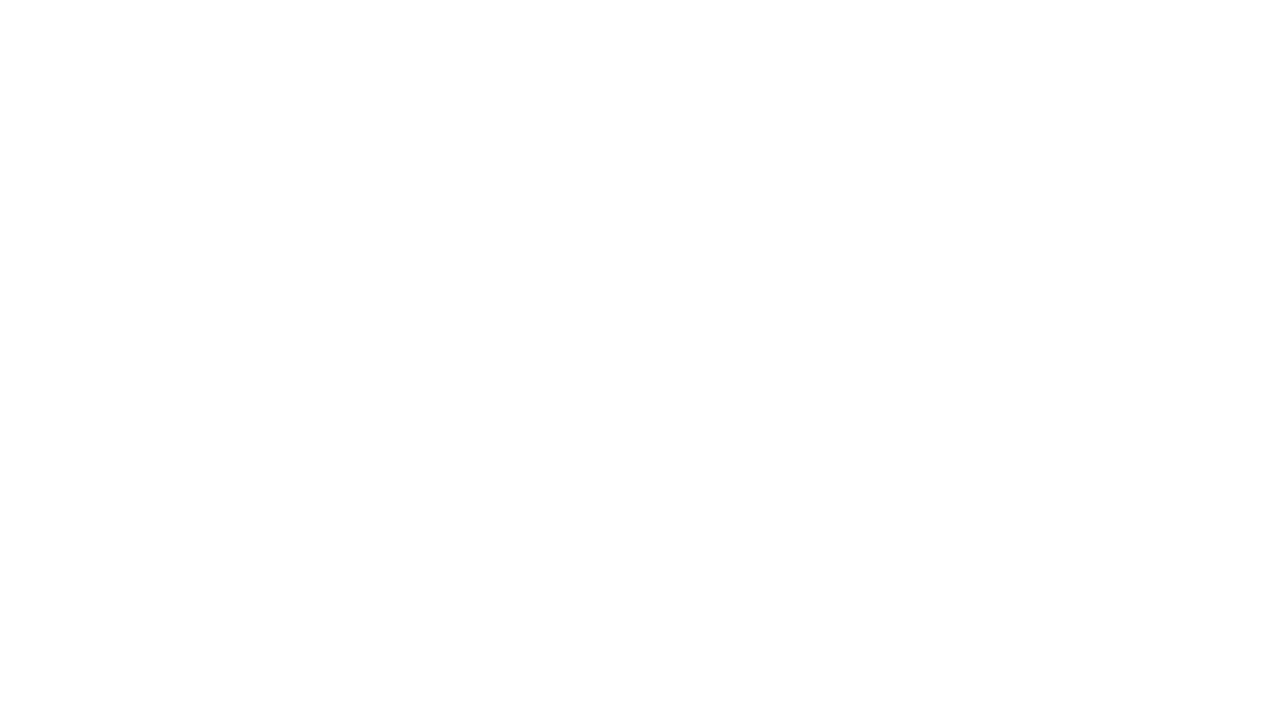
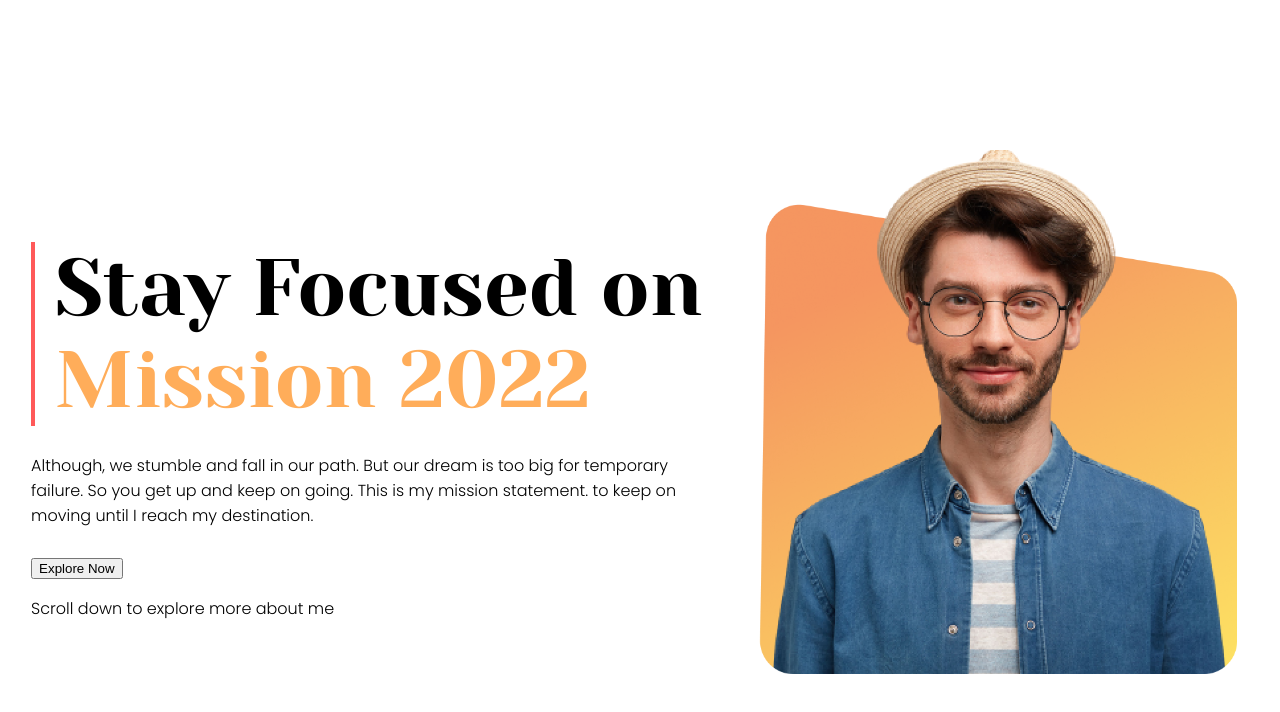
Before and after one commit to Romel-cou/developer-portfolio, a plain HTML site: page index.html in a window 1280 px wide. Drawn offline with Linux system fonts and the light colour scheme.

Commit message:
header part

```diff
--- a/index.html
+++ b/index.html
@@ -1,11 +1,27 @@
 <!DOCTYPE html>
 <html lang="en">
-  <head>
-    <meta charset="UTF-8" />
-    <meta http-equiv="X-UA-Compatible" content="IE=edge" />
-    <meta name="viewport" content="width=device-width, initial-scale=1.0" />
-    <title>Romel Portfolio</title>
-    <link rel="stylesheet" href="style.css" />
-  </head>
-  <body></body>
-</html>
+<head>
+    <meta charset="UTF-8">
+    <meta http-equiv="X-UA-Compatible" content="IE=edge">
+    <meta name="viewport" content="width=device-width, initial-scale=1.0">
+    <title>Mission 2022</title>
+    <link rel="stylesheet" href="style.css">
+    <link rel="preconnect" href="https://fonts.googleapis.com">
+    <link rel="preconnect" href="https://fonts.gstatic.com" crossorigin>
+    <link href="https://fonts.googleapis.com/css2?family=Lobster&family=Poppins:wght@300;500;700&family=Yeseva+One&display=swap" rel="stylesheet">
+</head>
+<body>
+    <!-- 1st part -->
+    <section>
+        <div>
+            <h1 id="first">Stay Focused on <br>
+                <span>Mission 2022</span></h1>
+            <p>Although, we stumble and fall in our path. But our dream is too big for temporary failure. So you get up and keep on going. This is my mission statement. to keep on moving until I reach my destination.</p>
+            <button id="btn-1">Explore Now</button>
+            <p>Scroll down to explore more about me</p>
+        </div>
+        <img src="/images/person/person-1.png" alt="">
+    </section>
+
+</body>
+</html
--- a/style.css
+++ b/style.css
@@ -0,0 +1,33 @@
+body{
+    font-family: 'Lobster', cursive;
+    font-family: 'Yeseva One', cursive;
+    font-family: 'Poppins', sans-serif;
+}
+section{
+    display: flex;
+    justify-content: space-around;
+    align-items: center;
+    margin: 150px 0px 250px;
+}
+
+img{
+    width: 500px;
+
+}
+#first{
+    font-family: Yeseva One;
+    font-weight: 300;
+    font-size: 5rem;
+    padding-left: 20px;
+    border-left:  4px solid #FF5959;
+    margin-bottom: 4%;
+}
+#first span{
+    color: #FFAD5A
+}
+p{
+    font-weight: lighter;
+    width: 646px;
+    font-size: 1rem;
+    margin-bottom: 4%;
+}
```
